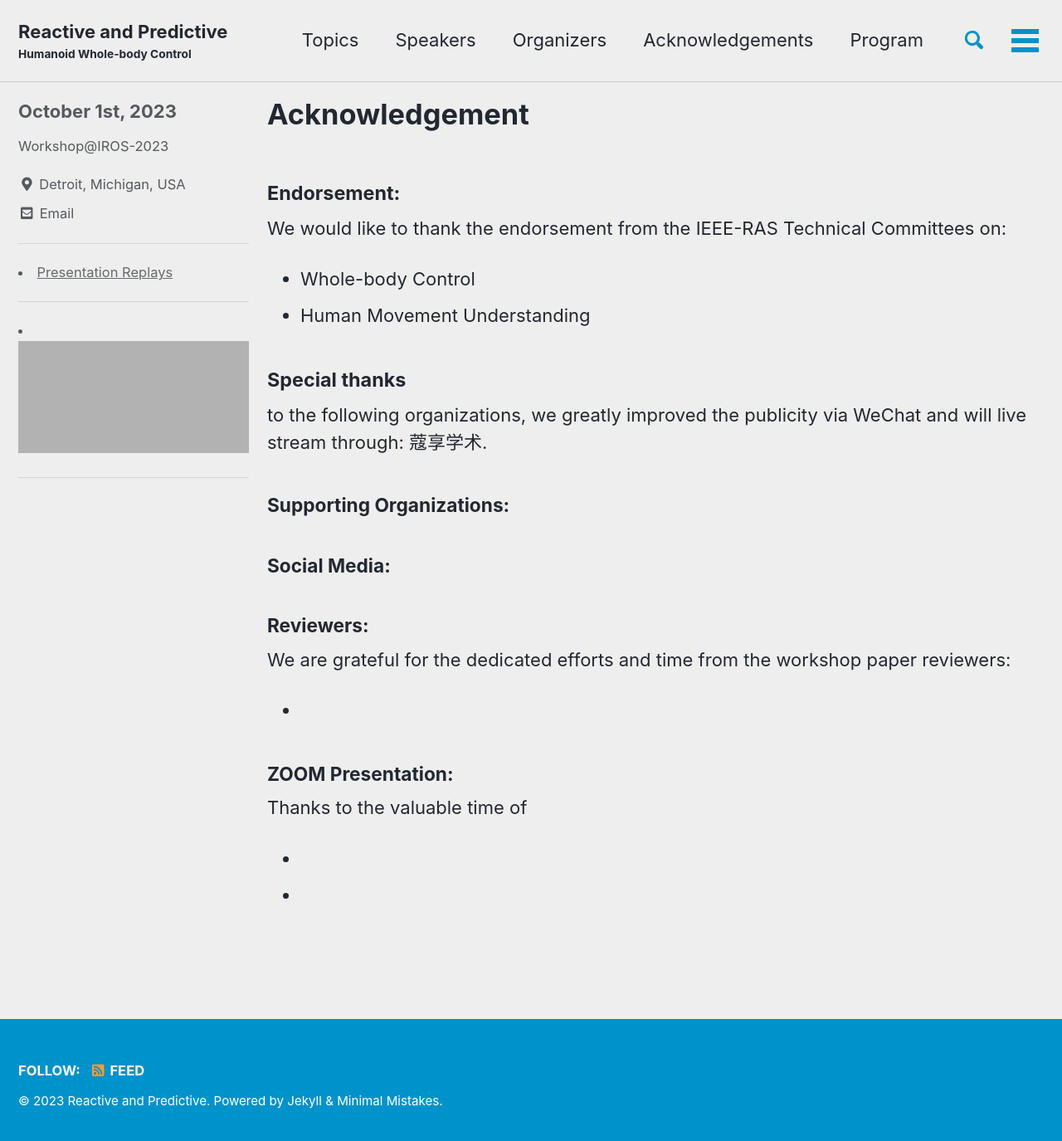
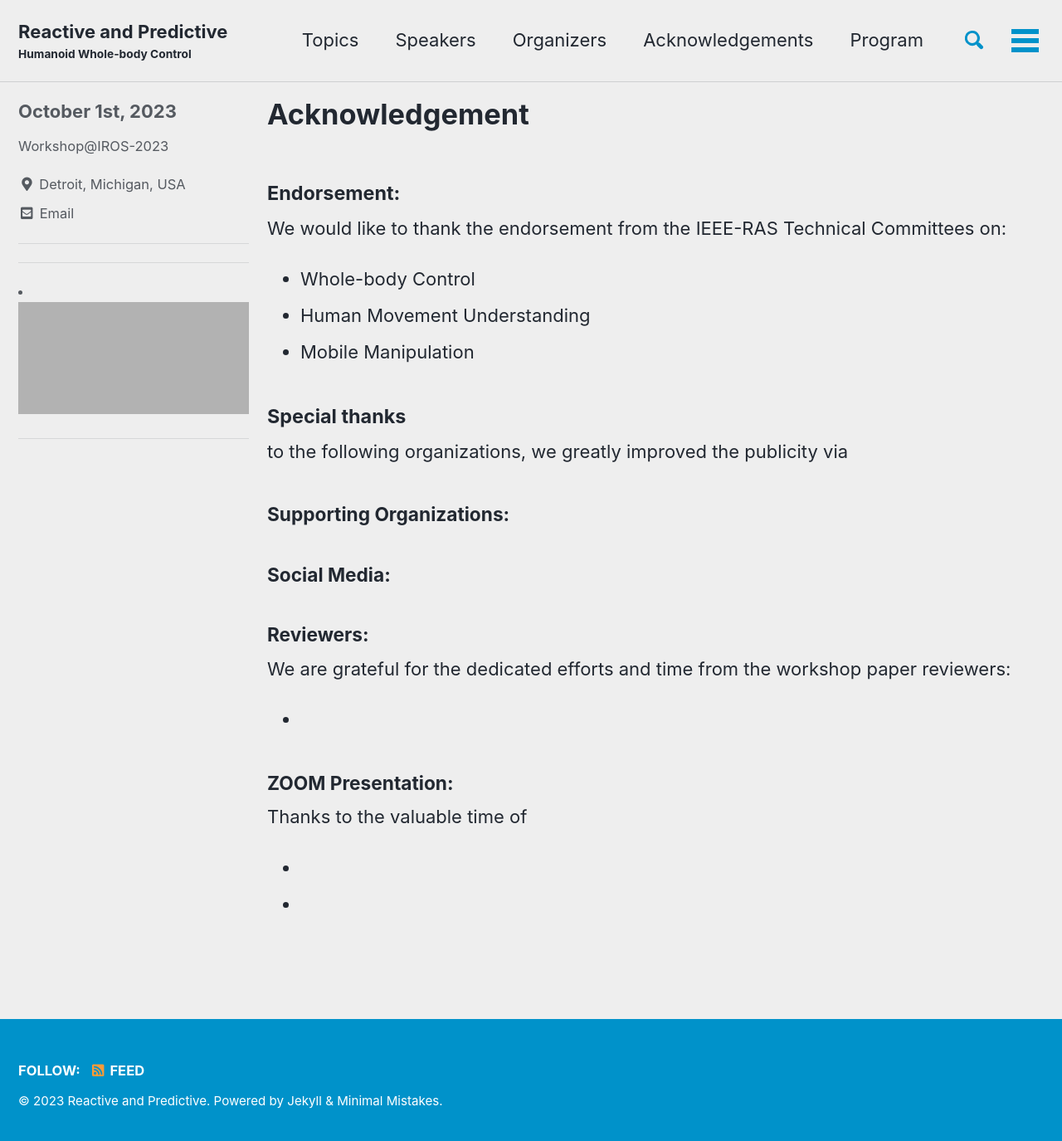
Before and after one commit to iros-2023-humanoid/iros-2023-humanoid, a Jekyll site: the page built from _pages/acknowledgements.md, in a window 1280 px wide and 1383 px high. Shown: the top 1375 px of the window at 83% size. Built offline with Jekyll 4.4.1, drawn with Linux system fonts in a browser that asks for light colours; cached includes are drawn as plain includes; grey boxes are pictures that could not be loaded.

Commit message:
Remove the redundant links

```diff
--- a/_includes/author-profile.html
+++ b/_includes/author-profile.html
@@ -249,12 +249,6 @@
     </ul>
   </div>
   <hr/>
-  <li>
-	  <a href="/replays/">
-		 Presentation Replays
-	  </a>
-  </li>
-
 
   <hr/>
 
--- a/_pages/acknowledgements.md
+++ b/_pages/acknowledgements.md
@@ -12,10 +12,11 @@ We would like to thank the endorsement from the IEEE-RAS Technical Committees on
 
 * Whole-body Control
 * Human Movement Understanding
+* Mobile Manipulation
 
 
 #### Special thanks
-to the following organizations, we greatly improved the publicity via WeChat and will live stream through: 蔻享学术.
+to the following organizations, we greatly improved the publicity via
 
 ##### Supporting Organizations:
 
```
Also changed, not shown: _layouts/home.html (+0 -14 lines).
